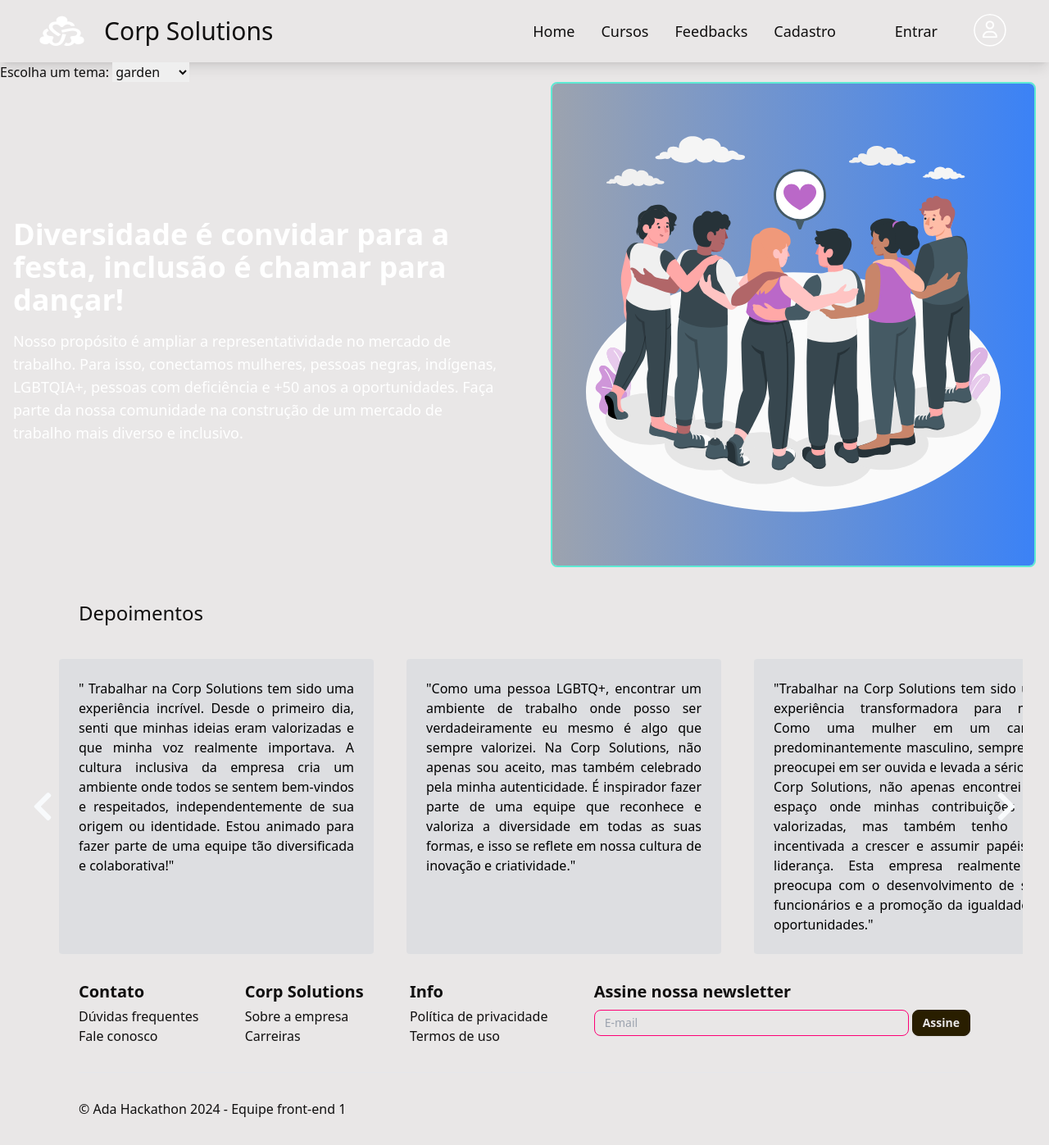
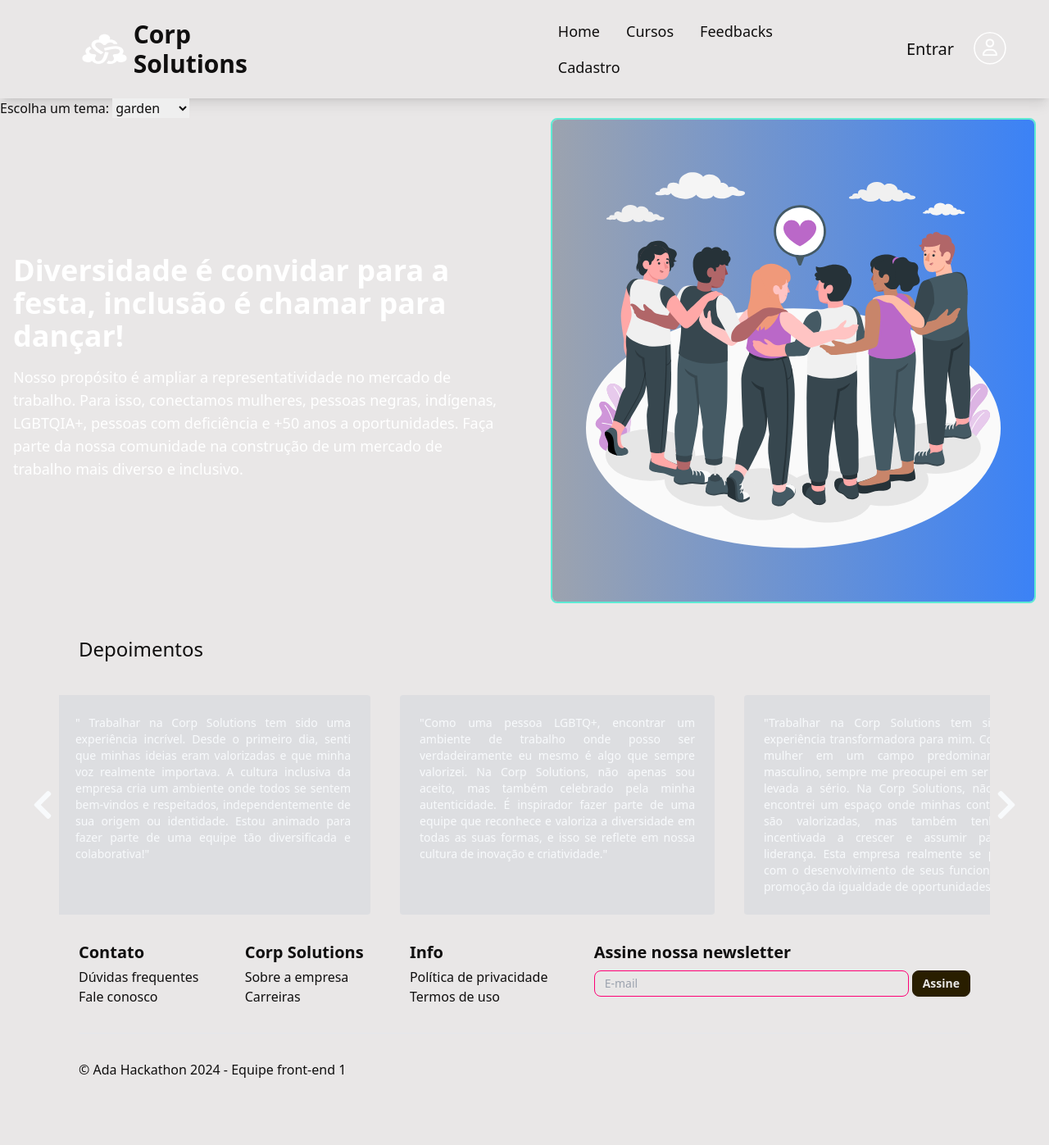
Before and after one commit to JulianaMariaSousaMesquita/ada-hack-front-end-vem-ser-tech-2024, a React (Vite) app: page / in a window 1280 px wide. Shown: the whole page at 82% size. After the commit the page ends 1349 px from the top, so only its background shows below. Built offline with nearby package versions, Linux system fonts and the light colour scheme.

Commit message:
Responsive menuBar, carousel

```diff
--- a/src/components/Carousel/index.tsx
+++ b/src/components/Carousel/index.tsx
@@ -30,30 +30,30 @@ export function Carousel() {
     <div className="flex flex-col  ">
       <h2 className="my-10 ml-24 text-2xl">Depoimentos</h2>
 
-      <div className="relative mx-auto w-[95%]">
+      <div className="relative mx-auto  w-full lg:w-[90%] xl:w-[95%] ">
         <button
           onClick={handleLeftClick}
-          className="cursor-pointer absolute top-1/2 transform -translate-y-1/2 left-0 z-10"
+          className="cursor-pointer absolute top-1/2 transform -translate-y-1/2 left-0 z-10 lg:bg-base-100 h-full"
         >
-          <FaChevronLeft className="text-slate-50 size-10" />
+          <FaChevronLeft className="text-slate-50 size-8 lg:size-10" />
         </button>
         <button
           onClick={handleRightClick}
-          className="cursor-pointer absolute top-1/2 transform -translate-y-1/2 right-0 z-10"
+          className="cursor-pointer absolute top-1/2 transform -translate-y-1/2 right-0 z-10 lg:bg-base-100 h-full"
         >
-          <FaChevronRight className="text-slate-50 size-10" />
+          <FaChevronRight className="text-slate-50 size-8 lg:size-10" />
         </button>
         <div
           ref={carousel}
-          className="flex  overflow-x-hidden scroll-smooth"
+          className="flex  overflow-x-hidden scroll-smooth  "
           style={{ scrollSnapType: "x mandatory", width: "100%" }}
         >
           {depoimentos.map((depoimento, index) => (
             <div
               key={index}
-              className="flex-none w-96 p-6 ml-10 bg-gray-300 bg-opacity-50 rounded"
+              className="flex-none w-64 text-sm lg:w-96 p-3 lg:p-6 ml-8 lg:ml-9  bg-gray-300 bg-opacity-50 rounded"
             >
-              <p className="text-justify text-black">{depoimento}</p>
+              <p className="text-justify text-slate-50">{depoimento}</p>
             </div>
           ))}
         </div>
--- a/src/components/MenuBar/index.tsx
+++ b/src/components/MenuBar/index.tsx
@@ -1,3 +1,4 @@
+import { IoMenu } from "react-icons/io5";
 import { Link } from "react-router-dom";
 import DefaultProfile from "../../assets/Default.svg";
 import Logo from "../../assets/Logo.svg";
@@ -7,12 +8,14 @@ function MenuBar() {
   return (
     <>
       <div className="navbar  shadow-lg ">
-        <div className="navbar-start">
-          <img src={Logo} alt="Logo" className="h-10 my-2 w-auto ml-10" />
-          <h1 className="text-3xl my-2 ml-6">Corp Solutions</h1>
-        </div>
-        <div className="navbar-end hidden lg:flex  ">
-          <ul className="menu menu-horizontal px-1 text-lg">
+        <div className="dropdown mr-1 w-2 ">
+          <div tabIndex={0} role="button" className="btn btn-ghost lg:hidden">
+            <IoMenu className="size-5 absolute "/>
+          </div>
+          <ul
+            tabIndex={0}
+            className="menu menu-sm dropdown-content mt-3 z-[1] p-1 shadow bg-base-100 rounded-box w-40"
+          >
             <li>
               <Link to={`/`}>Home</Link>
             </li>
@@ -27,22 +30,44 @@ function MenuBar() {
             </li>
           </ul>
         </div>
-        <div className="navbar-end  w-16 ml-32 mr-10">
-          <ul className="menu menu-horizontal px-1 text-lg">
+        <div className="navbar-start ml-10">
+          <img src={Logo} alt="Logo" className="h-6 sm:h-10  w-auto sm:ml-10" />
+          <h1 className="text-xs font-bold sm:text-3xl w-32 sm:w-52  my-2 ml-2 ">
+            Corp Solutions
+          </h1>
+        </div>
+        <div className="navbar-center hidden lg:flex  w-[30%]">
+          <ul className="dropdown dropdown-bottom menu sm:menu-horizontal px-1 text-lg">
             <li>
-              <Link to={`/entrar`} className="mr-5">
+              <Link to={`/`}>Home</Link>
+            </li>
+            <li>
+              <Link to={`/cursos`}>Cursos</Link>
+            </li>
+            <li>
+              <Link to={`/feedbacks`}>Feedbacks</Link>
+            </li>
+            <li>
+              <Link to={`/cadastro`}>Cadastro</Link>
+            </li>
+          </ul>
+        </div>
+        <div className="navbar-end w-10 sm:w-16 ml-20 sm:ml-32 mr-0 sm:mr-10 ">
+          <ul className="menu menu-horizontal px-0 text-lg">
+            <li>
+              <Link to={`/entrar`} className="text-xs sm:text-xl mr-0 sm:mr-1">
                 Entrar
               </Link>
             </li>
           </ul>
-          <div className="dropdown dropdown-end">
+          <div className="dropdown dropdown-end ">
             <div
               tabIndex={0}
               role="button"
               className="btn btn-ghost btn-circle avatar"
             >
-              <div className="w-10 rounded-full">
-                <img alt="Tailwind CSS Navbar component" src={DefaultProfile} />
+              <div className=" rounded-full  size-8 sm:size-10">
+                <img alt="Perfil" src={DefaultProfile} />
               </div>
             </div>
             <ul
```
